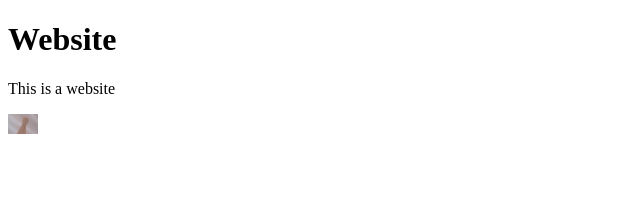
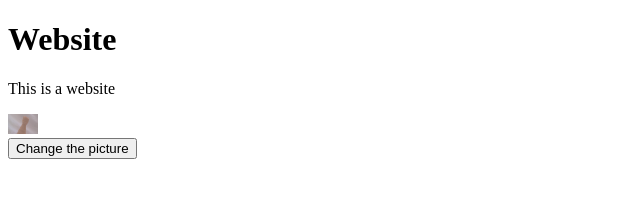
Before and after one commit to Aharshi-Roy/FirstGitRep, a plain HTML site: page index.html in a window 1280 px wide. Shown: the whole page, without its empty margins (0-640 px from the left). Drawn offline with Linux system fonts and the light colour scheme.

Commit message:
Update index.html

```diff
--- a/index.html
+++ b/index.html
@@ -8,6 +8,9 @@
 <body>
   <h1> Website </h1>
   <p> This is a website</p>
-  <img src="rook.png" alt="Rook picture" width="30" height="20">
+  <div id="picture">
+    <img src="rook.png" alt="Rook picture" width="30" height="20">
+  </div>
+  <button onclick="change_pic()">Change the picture </button>
 </body>
 </html>
```
